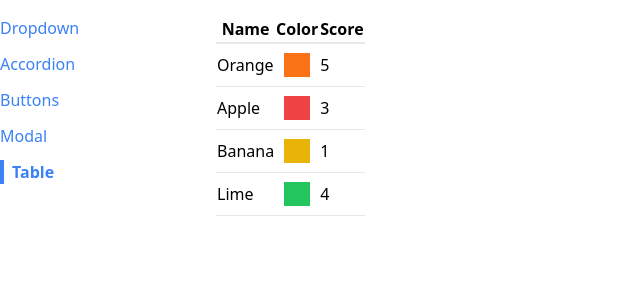
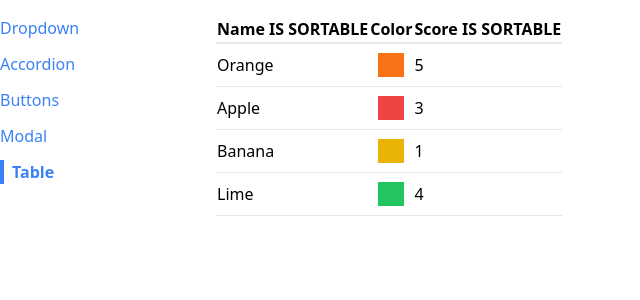
Before and after one commit to PedroMarMol/comps, a React (Create React App) app: page /table in a window 1280 px wide. Shown: the top 300 px of the page, without its empty margins (0-640 px from the left). Built offline with nearby package versions, Linux system fonts and the light colour scheme.

Commit message:
sortaabletable fetch sortvalue in objs and add header

```diff
--- a/src/components/SortableTable.js
+++ b/src/components/SortableTable.js
@@ -1,7 +1,20 @@
 import Table from "./Table";
 
 function SortableTable(props) {
-    return <Table {...props}/>;
+    const { config } = props;
+
+    const updatedConfig = config.map((column) => {
+        if (!column.sortValue) {
+            return column;
+        }
+
+        return {
+            ...column,
+            header: () => <th>{column.label} IS SORTABLE</th>
+        };
+    });
+
+    return <Table {...props} config={updatedConfig} />;
 }
 
 export default SortableTable;
```
